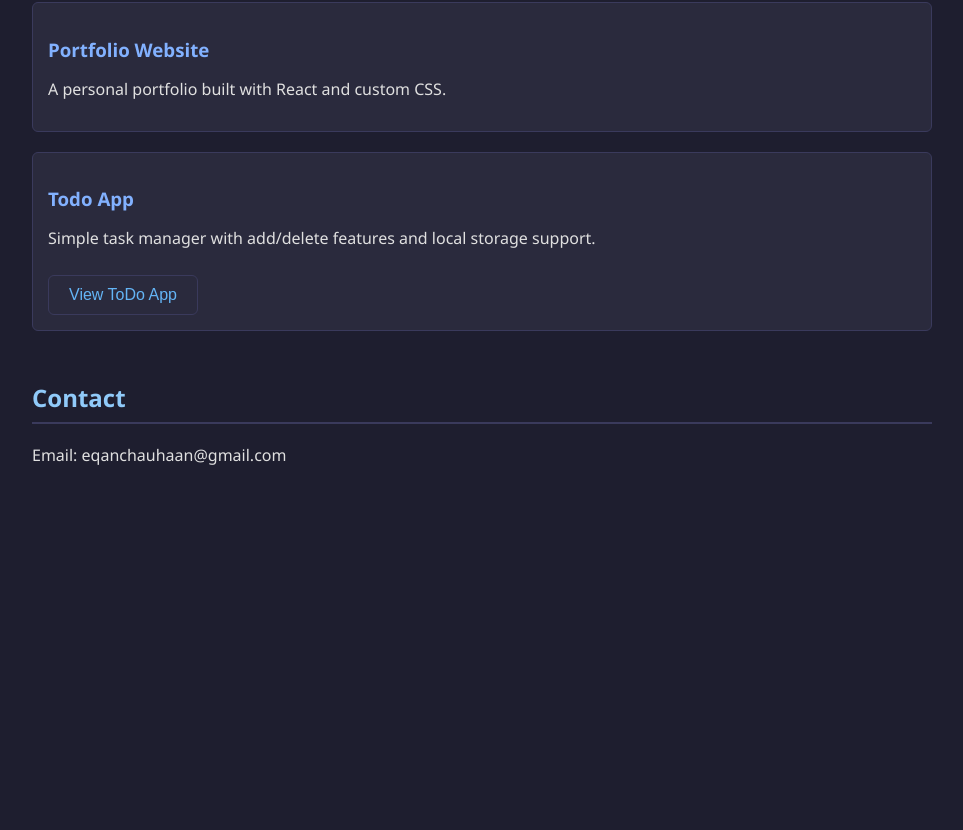
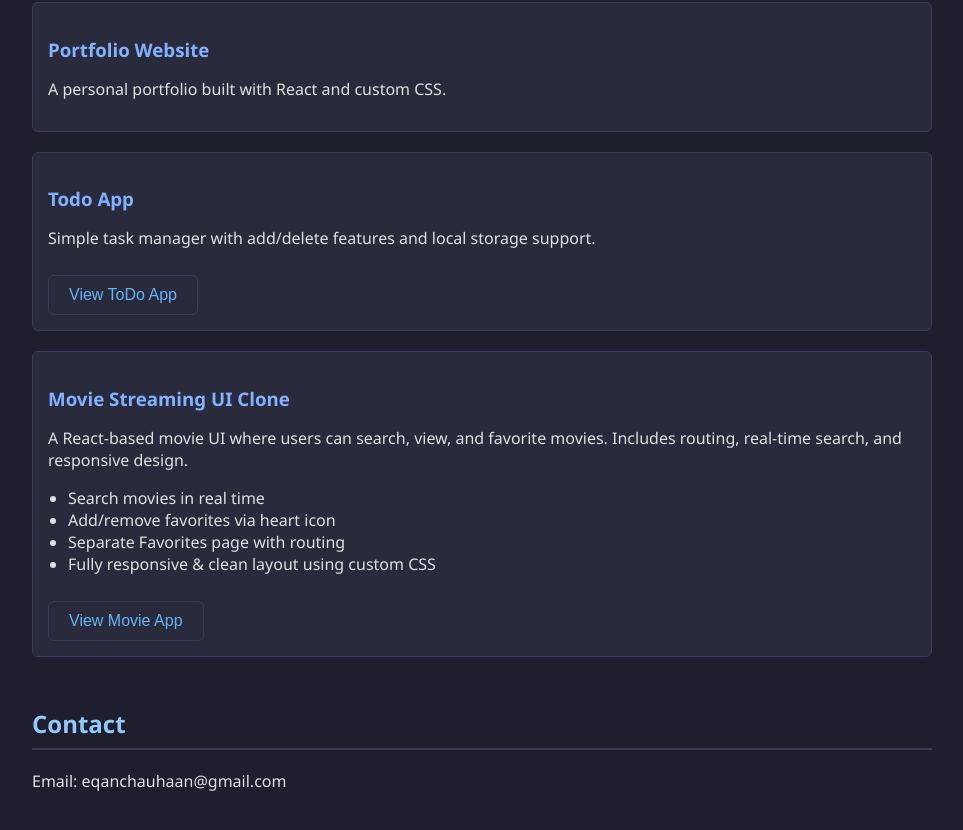
Before and after one commit to eqan-gg/portfolio, a React (Create React App) app: page / in a window 1280 px wide. Shown: the part 660-1490 px from the top of the page, without its empty margins (158-1121 px from the left). Before the commit the page ends 1196 px from the top, so only its background shows below. Built offline with nearby package versions, Linux system fonts and the light colour scheme.

Commit message:
Update App.js

```diff
--- a/src/App.js
+++ b/src/App.js
@@ -2,13 +2,12 @@ import logo from './logo.svg';
 import './App.css';
 import profile from './profile.jpeg';
 import React from 'react';
-import './App.css';
 
 function App() {
   return (
     <div className="container">
       <header className="header">
-      <img src={profile} alt="Profile" className="profile-image" />
+        <img src={profile} alt="Profile" className="profile-image" />
         <h1>Eqan Chauhan</h1>
         <p>Web Developer</p>
       </header>
@@ -22,40 +21,57 @@ function App() {
 
       <section className="projects">
         <h2>Projects</h2>
+
         <div className="project">
           <h3>Portfolio Website</h3>
           <p>A personal portfolio built with React and custom CSS.</p>
         </div>
+
         <div className="project">
           <h3>Todo App</h3>
           <p>Simple task manager with add/delete features and local storage support.</p>
-    <a href="https://todolist-app-psi-smoky.vercel.app" target="_blank" rel="noopener noreferrer">
-  <button style={{
-    padding: '10px 20px',
-    backgroundColor: '#2a2a3d',
-    color: '#64b5f6',
-    border: '1px solid #3a3a5c',
-    borderRadius: '6px',
-    cursor: 'pointer',
-    fontSize: '16px',
-    marginTop: '10px'
-  }}>
-    View ToDo App
-  </button>
-</a>
+          <a href="https://todolist-app-psi-smoky.vercel.app" target="_blank" rel="noopener noreferrer">
+            <button style={buttonStyle}>View ToDo App</button>
+          </a>
+        </div>
 
+        {/* === New Movie App Project === */}
+        <div className="project">
+          <h3>Movie Streaming UI Clone</h3>
+          <p>
+            A React-based movie UI where users can search, view, and favorite movies.
+            Includes routing, real-time search, and responsive design.
+          </p>
+          <ul style={{ paddingLeft: '20px' }}>
+            <li>Search movies in real time</li>
+            <li>Add/remove favorites via heart icon</li>
+            <li>Separate Favorites page with routing</li>
+            <li>Fully responsive & clean layout using custom CSS</li>
+          </ul>
+          <a href="https://your-movie-app-link.vercel.app" target="_blank" rel="noopener noreferrer">
+            <button style={buttonStyle}>View Movie App</button>
+          </a>
+        </div>
 
-        </div>
       </section>
 
       <section className="contact">
         <h2>Contact</h2>
         <p>Email: eqanchauhaan@gmail.com</p>
       </section>
-
-
     </div>
   );
 }
 
+const buttonStyle = {
+  padding: '10px 20px',
+  backgroundColor: '#2a2a3d',
+  color: '#64b5f6',
+  border: '1px solid #3a3a5c',
+  borderRadius: '6px',
+  cursor: 'pointer',
+  fontSize: '16px',
+  marginTop: '10px'
+};
+
 export default App;
```
